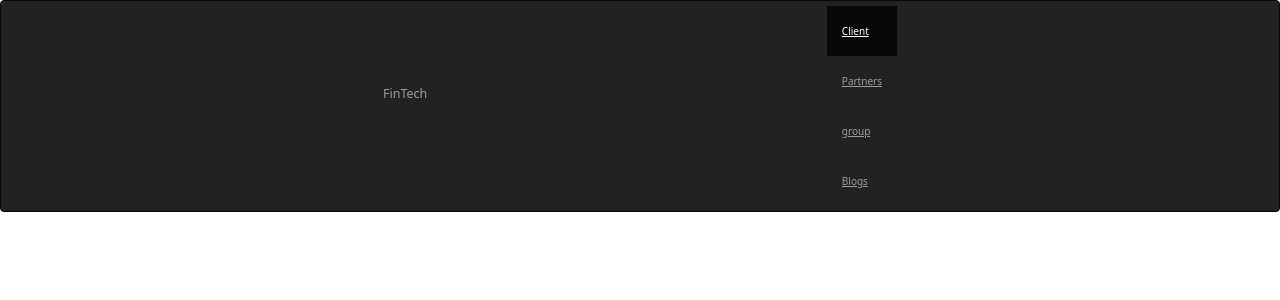
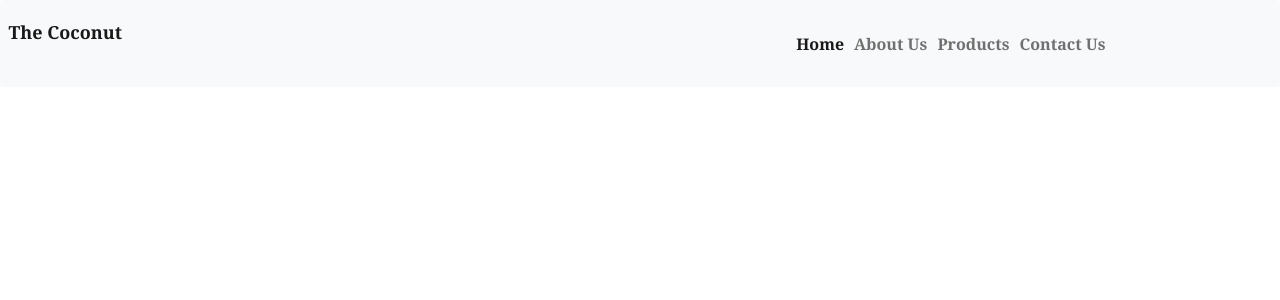
Before and after one commit to SS2199/FinTech, an Angular app: page / in a window 1280 px wide. Shown: the top 300 px of the page. Built offline with nearby package versions, Linux system fonts and the light colour scheme.

Commit message:
update navbar

```diff
--- a/src/app/navbar/navbar.component.html
+++ b/src/app/navbar/navbar.component.html
@@ -1,13 +1,23 @@
-<nav class="navbar navbar-inverse">
+<nav class="navbar navbar-expand-lg navbar-light bg-light">
   <div class="container-fluid">
-    <div class="navbar-header">
-      <a class="navbar-brand" href="#">FinTech</a>
+    <a class="navbar-brand" href="#">The Coconut</a>
+
+    <div class="collapse navbar-collapse" id="navbarText">
+      <ul class="navbar-nav me-auto mb-2 mb-lg-0">
+        <li class="nav-item">
+          <a class="nav-link active"  href="#">Home</a>
+        </li>
+        <li class="nav-item">
+          <a class="nav-link" href="#">About Us</a>
+        </li>
+        <li class="nav-item">
+          <a class="nav-link" href="#">Products</a>
+        </li>
+        <li class="nav-item">
+          <a class="nav-link" href="#">Contact Us</a>
+        </li>
+      </ul>
+
     </div>
-    <ul class="nav navbar-nav">
-      <li class="active"><a href="#">Client</a></li>
-      <li><a href="#">Partners</a></li>
-      <li><a href="#">group</a></li>
-      <li><a href="#">Blogs</a></li>
-    </ul>
   </div>
 </nav>
--- a/src/app/navbar/navbar.component.scss
+++ b/src/app/navbar/navbar.component.scss
@@ -0,0 +1,15 @@
+#navbarText{
+  margin-left: 50%;
+  font-family: Cambria, Cochin, Georgia, Times, 'Times New Roman', serif;
+  font-weight: bold;
+  font-size: medium;
+  padding: 1%;
+
+
+}
+.navbar-brand{
+  font-family: Georgia, 'Times New Roman', Times, serif;
+  font-weight: bold;
+  font-size: large;
+  margin-left: 5%;
+}
--- a/src/index.html
+++ b/src/index.html
@@ -7,10 +7,9 @@
   <meta name="viewport" content="width=device-width, initial-scale=1">
   <link rel="icon" type="image/x-icon" href="favicon.ico">
   <!-- Latest compiled and minified CSS -->
-<link rel="stylesheet" href="https://cdn.jsdelivr.net/npm/bootstrap@3.3.7/dist/css/bootstrap.min.css"
-    integrity="sha384-BVYiiSIFeK1dGmJRAkycuHAHRg32OmUcww7on3RYdg4Va+PmSTsz/K68vbdEjh4u" crossorigin="anonymous">
-  <script src="https://cdn.jsdelivr.net/npm/bootstrap@5.0.0-beta3/dist/js/bootstrap.bundle.min.js"
-    integrity="sha384-JEW9xMcG8R+pH31jmWH6WWP0WintQrMb4s7ZOdauHnUtxwoG2vI5DkLtS3qm9Ekf" crossorigin="anonymous"></script>
+  <link rel="stylesheet" href="https://cdn.jsdelivr.net/npm/bootstrap@3.3.7/dist/css/bootstrap.min.css"
+      integrity="sha384-BVYiiSIFeK1dGmJRAkycuHAHRg32OmUcww7on3RYdg4Va+PmSTsz/K68vbdEjh4u" crossorigin="anonymous">
+
 </head>
 <body>
   <app-root></app-root>
```
